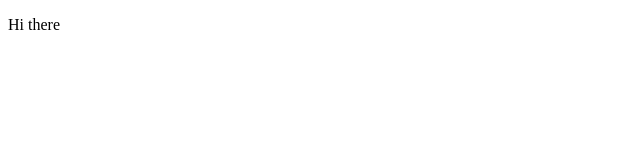
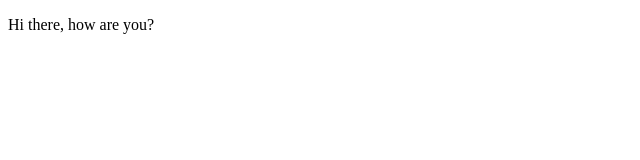
Before and after one commit to Anshul123kumar/tempRepo, a plain HTML site: page index.html in a window 1280 px wide. Shown: the whole page, without its empty margins (0-640 px from the left). Drawn offline with Linux system fonts and the light colour scheme.

Commit message:
Just simping

```diff
--- a/index.html
+++ b/index.html
@@ -8,7 +8,7 @@
 </head>
 <body>
     <div>
-        <p>Hi there</p>
+        <p>Hi there, how are you?</p>
     </div>
 </body>
 </html>
```
